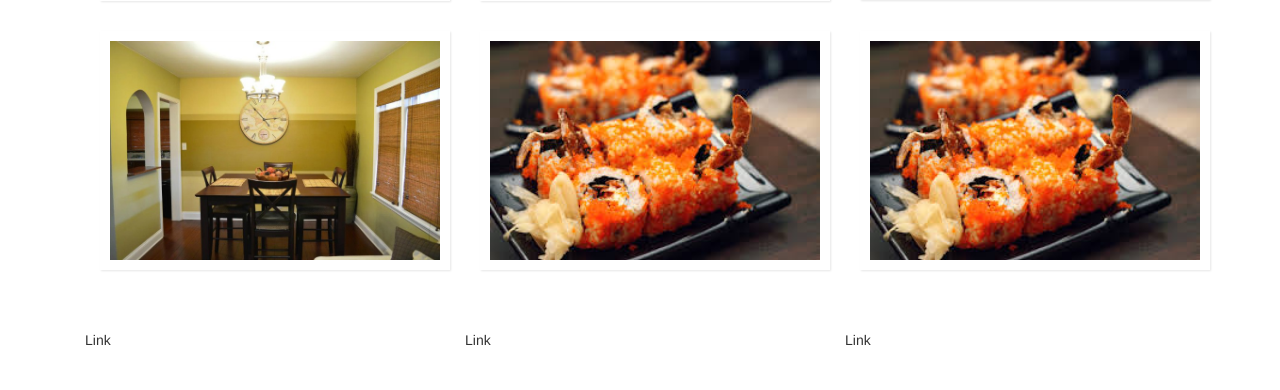
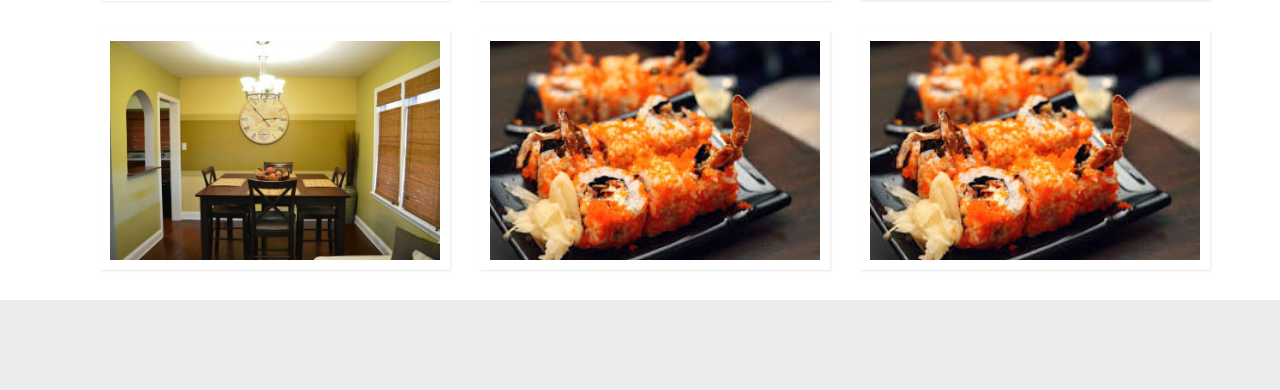
Before and after one commit to lannify/food, a CodeIgniter app: page /index.php/views/chef/1 in a window 1280 px wide. Shown: the part 751-1141 px from the top of the page. After the commit the page ends 1051 px from the top, so only its background shows below. Run offline with CodeIgniter, Linux system fonts and the light colour scheme; data comes from the database, SQL or seed files in the repository; data that the repository does not hold is empty; some libraries are stand-ins or nearby versions.

Commit message:
change on chef page

```diff
--- a/application/views/chef.php
+++ b/application/views/chef.php
@@ -87,7 +87,7 @@
                    <div class="mask">
                    <h2><?= $latest_meal['name']?></h2>
                    <p><?= $latest_meal['description']?></p>
-                       <a href="#" class="info"><?= date('M d y',strtotime($latest_meal['date_of_meal']))?></a>
+                       <a href="#" class="info"><?= date('M d y',strtotime($latest_meal['meal_date']))?></a>
                    </div>
                 </div>
               </div>
@@ -95,7 +95,7 @@
                 <div class="view">
                    <img class="photo" src="/assets/images/ramen.jpeg">
                    <div class="mask">
-                   <h2><?= $past_meals['name']?></h2>
+                   <h2>Meal Name</h2>
                    <p>Tonkotsu Ramen</p>
                        <a href="#" class="info">Read More</a>
                    </div>
@@ -146,20 +146,6 @@
           </div>
       </div>
     </div>
-    <div class="footer">
-      <div class="container">
-        <div class="row">
-          <div class="col-md-4">
-            <p>Link</p>
-          </div>
-          <div class="col-md-4">
-            <p>Link</p>
-          </div>
-          <div class="col-md-4">
-            <p>Link</p>
-          </div>
-        </div>
-    </div>
 
 
 
```
